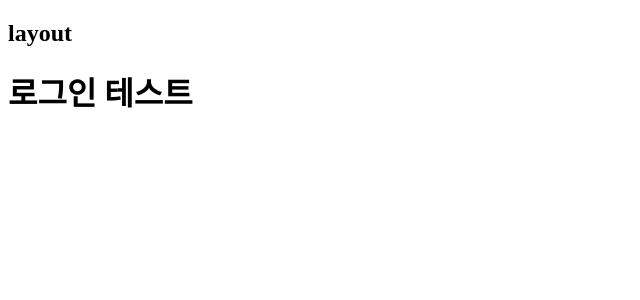
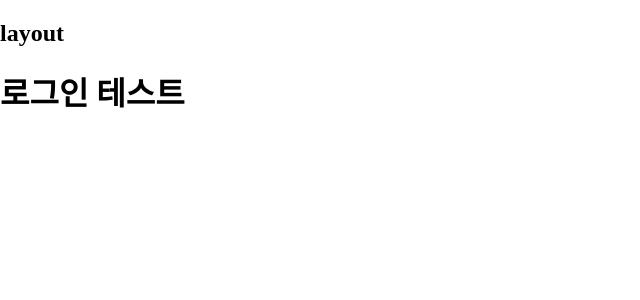
Before and after one commit to music-ally/music-ally-client, a React (Vite) app: page / in a window 1280 px wide. Shown: the top 300 px of the page, without its empty margins (0-640 px from the left). Built offline with nearby package versions, Linux system fonts and the light colour scheme.

Commit message:
Design: html css 변경

```diff
--- a/index.html
+++ b/index.html
@@ -5,6 +5,7 @@
     <link rel="icon" type="image/svg+xml" href="/icon.png" />
     <meta name="viewport" content="width=device-width, initial-scale=1.0" />
     <title>Music-ally</title>
+    <link rel="stylesheet" href="/styles.css">
   </head>
   <body>
     <div id="root"></div>
--- /dev/null
+++ b/styles.css
@@ -0,0 +1,3 @@
+body {
+    margin: 0;
+}
```
